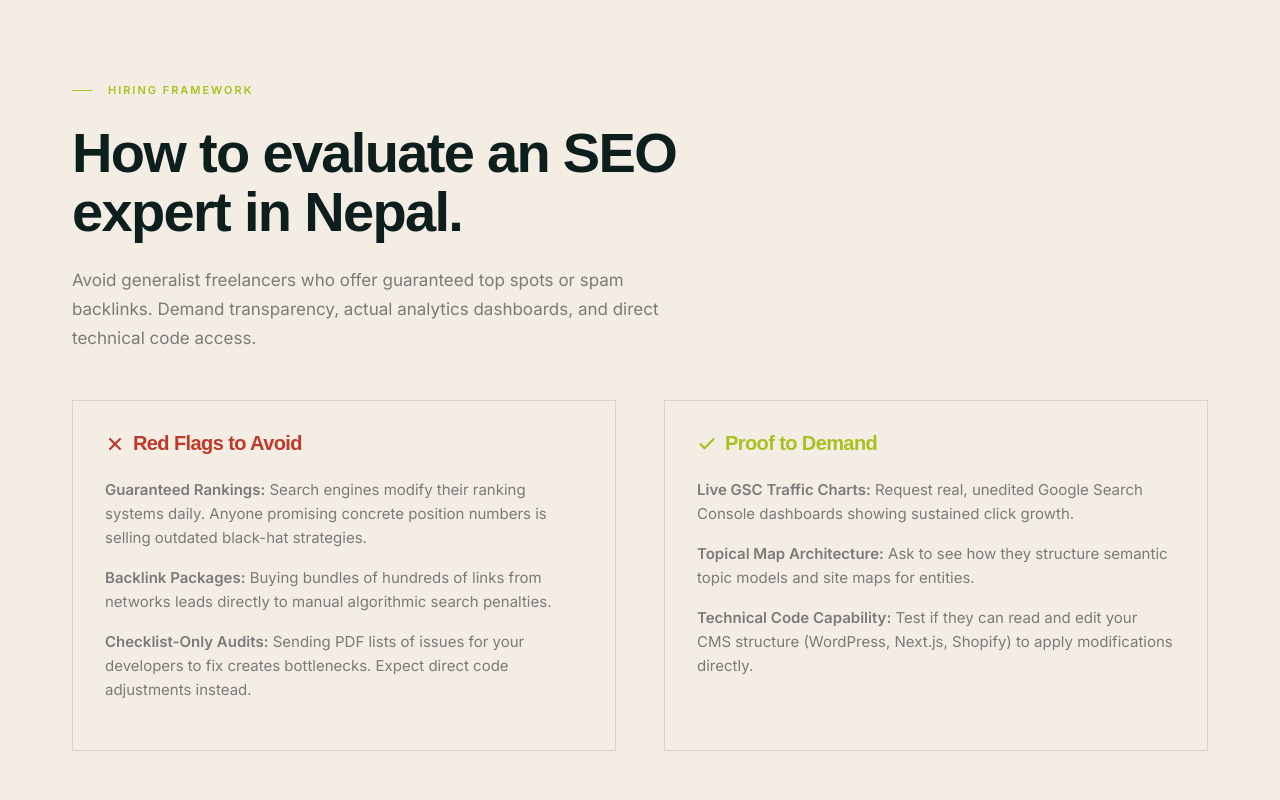
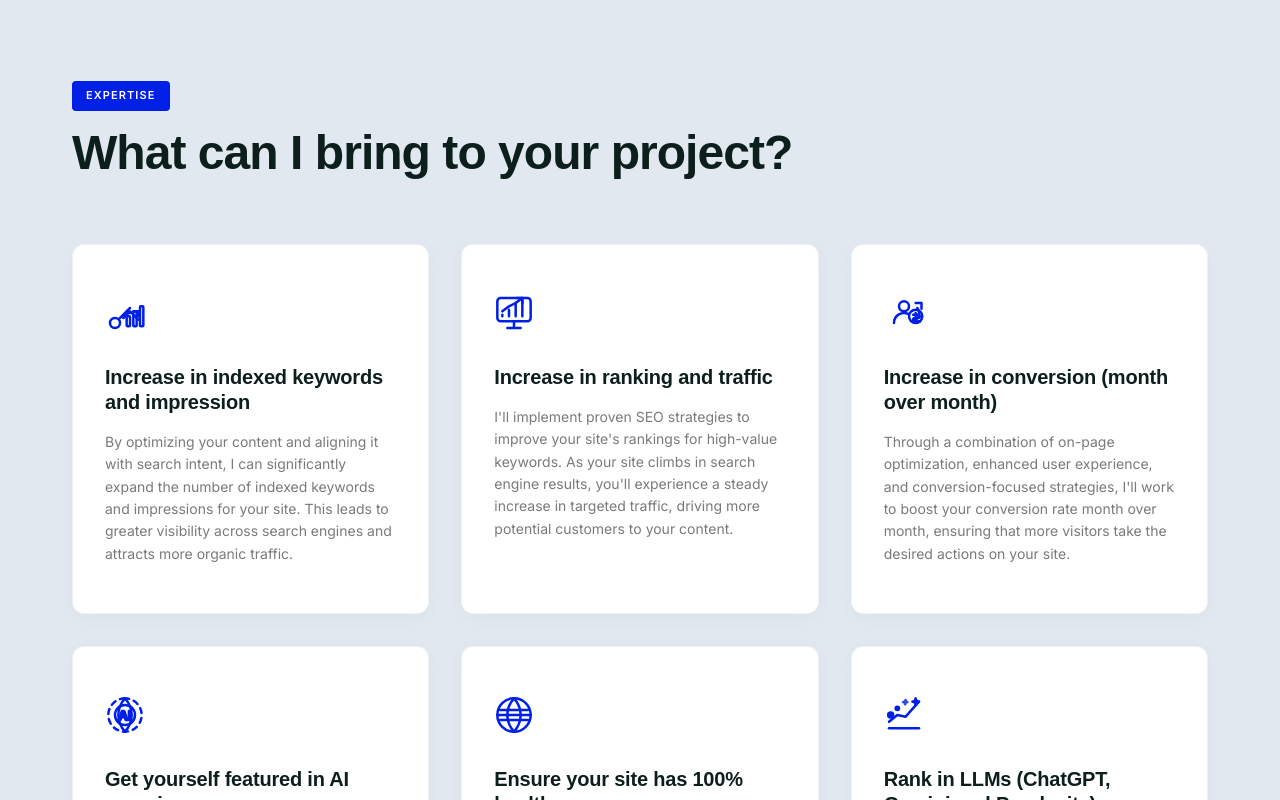
Before and after one commit to cartoonq474-cloud/Bishal-oli, a Next.js app: page /seo-expert-nepal in a window 1280 px wide. Shown: the part 2660-3460 px from the top of the page. Built offline with nearby package versions, Linux system fonts and the light colour scheme; a web font is replaced by a local one.

Commit message:
feat: add 'What can I bring to your project?' expertise section

```diff
--- a/src/app/globals.css
+++ b/src/app/globals.css
@@ -2164,9 +2164,93 @@ p { font-size: 1.0625rem; line-height: 1.7; }
     background: var(--lime);
     border-radius: 2px;
   }
-
   .tool-item {
     flex: 0 0 220px;
     scroll-snap-align: center;
   }
 }
+
+/* === EXPERTISE SECTION === */
+.expertise-section {
+  background: #E2E8F0; /* Soft slate/blue-gray tint matching the image */
+  padding: var(--s16) 0;
+  border-bottom: 1px solid var(--border);
+}
+.expertise-header {
+  margin-bottom: var(--s8);
+}
+.expertise-badge {
+  display: inline-block;
+  padding: 6px 14px;
+  background: #0020E6; /* Vivid blue */
+  color: #ffffff;
+  font-family: var(--font-body);
+  font-size: 0.6875rem;
+  font-weight: 800;
+  letter-spacing: 0.1em;
+  text-transform: uppercase;
+  border-radius: 4px;
+  margin-bottom: var(--s2);
+}
+.expertise-title {
+  font-family: var(--font-display);
+  font-size: clamp(2rem, 4.5vw, 3rem);
+  font-weight: 900;
+  color: #0D1F1C;
+  line-height: 1.1;
+  letter-spacing: -0.02em;
+}
+.expertise-grid {
+  display: grid;
+  grid-template-columns: repeat(3, 1fr);
+  gap: var(--s4);
+}
+.expertise-card {
+  background: #ffffff;
+  border-radius: 12px;
+  padding: var(--s6) var(--s4);
+  box-shadow: 0 4px 20px rgba(0, 0, 0, 0.03);
+  border: 1px solid rgba(13,31,28,0.06);
+  transition: transform var(--transition), box-shadow var(--transition), border-color var(--transition);
+  display: flex;
+  flex-direction: column;
+}
+.expertise-card:hover {
+  transform: translateY(-4px);
+  box-shadow: 0 12px 30px rgba(0, 32, 230, 0.06);
+  border-color: rgba(0, 32, 230, 0.2);
+}
+.expertise-icon-wrap {
+  margin-bottom: var(--s4);
+  color: #0020E6; /* Matching the blue icon color from the image */
+  display: flex;
+  align-items: center;
+  justify-content: flex-start;
+}
+.expertise-card h3 {
+  font-family: var(--font-display);
+  font-size: 1.25rem;
+  font-weight: 800;
+  color: #0D1F1C;
+  margin-bottom: var(--s2);
+  line-height: 1.25;
+  letter-spacing: -0.01em;
+}
+.expertise-card p {
+  font-family: var(--font-body);
+  font-size: 0.875rem;
+  line-height: 1.6;
+  color: var(--gray);
+  flex: 1;
+}
+
+@media (max-width: 1024px) {
+  .expertise-grid {
+    grid-template-columns: 1fr 1fr;
+  }
+}
+@media (max-width: 768px) {
+  .expertise-grid {
+    grid-template-columns: 1fr;
+  }
+}
--- a/src/app/seo-expert-nepal/page.js
+++ b/src/app/seo-expert-nepal/page.js
@@ -193,6 +193,104 @@ export default function SeoExpertNepal() {
                 <p>{p.text}</p>
               </div>
             ))}
+          </div>
+        </div>
+      </section>
+
+      {/* SECTION: WHAT CAN I BRING TO YOUR PROJECT? (EXPERTISE) */}
+      <section className="expertise-section" aria-labelledby="expertiseHeading">
+        <div className="container">
+          <div className="expertise-header">
+            <span className="expertise-badge">Expertise</span>
+            <h2 className="expertise-title" id="expertiseHeading">What can I bring to your project?</h2>
+          </div>
+
+          <div className="expertise-grid">
+            <div className="expertise-card">
+              <div className="expertise-icon-wrap">
+                <svg width="40" height="40" viewBox="0 0 24 24" fill="none" stroke="currentColor" strokeWidth="1.5" strokeLinecap="round" strokeLinejoin="round" aria-hidden="true">
+                  <circle cx="6" cy="18" r="3" />
+                  <path d="M8.5 15.5L15 9M11.5 12.5l1.5 1.5M13.5 10.5l1.5 1.5" />
+                  <rect x="13" y="14" width="2" height="6" rx="0.5" />
+                  <rect x="17" y="11" width="2" height="9" rx="0.5" />
+                  <rect x="21" y="8" width="2" height="12" rx="0.5" />
+                  <path d="M11 15l4-4 5 5" />
+                  <path d="M17 11h3v3" />
+                </svg>
+              </div>
+              <h3>Increase in indexed keywords and impression</h3>
+              <p>By optimizing your content and aligning it with search intent, I can significantly expand the number of indexed keywords and impressions for your site. This leads to greater visibility across search engines and attracts more organic traffic.</p>
+            </div>
+
+            <div className="expertise-card">
+              <div className="expertise-icon-wrap">
+                <svg width="40" height="40" viewBox="0 0 24 24" fill="none" stroke="currentColor" strokeWidth="1.5" strokeLinecap="round" strokeLinejoin="round" aria-hidden="true">
+                  <rect x="2" y="3" width="20" height="14" rx="2" />
+                  <path d="M8 21h8M12 17v4" />
+                  <path d="M5 14v-1M9 14V10M13 14V6M17 14V4" />
+                  <path d="M5 11l4-3 4-2 4-3" />
+                  <path d="M14 3h3v3" />
+                </svg>
+              </div>
+              <h3>Increase in ranking and traffic</h3>
+              <p>I'll implement proven SEO strategies to improve your site's rankings for high-value keywords. As your site climbs in search engine results, you'll experience a steady increase in targeted traffic, driving more potential customers to your content.</p>
+            </div>
+
+            <div className="expertise-card">
+              <div className="expertise-icon-wrap">
+                <svg width="40" height="40" viewBox="0 0 24 24" fill="none" stroke="currentColor" strokeWidth="1.5" strokeLinecap="round" strokeLinejoin="round" aria-hidden="true">
+                  <path d="M12 11a3 3 0 1 0 0-6 3 3 0 0 0 0 6z" />
+                  <path d="M6 18a6 6 0 0 1 8.8-5.3" />
+                  <path d="M17 17a5 5 0 0 0 3-8" />
+                  <path d="M19 6h3.5v3.5" />
+                  <circle cx="19" cy="14" r="4" />
+                  <path d="M19 12v4M17.5 13h3c.5 0 1 .5 1 1s-.5 1-1 1h-2c-.5 0-1 .5-1 1s.5 1 1 1h3" />
+                </svg>
+              </div>
+              <h3>Increase in conversion (month over month)</h3>
+              <p>Through a combination of on-page optimization, enhanced user experience, and conversion-focused strategies, I'll work to boost your conversion rate month over month, ensuring that more visitors take the desired actions on your site.</p>
+            </div>
+
+            <div className="expertise-card">
+              <div className="expertise-icon-wrap">
+                <svg width="40" height="40" viewBox="0 0 24 24" fill="none" stroke="currentColor" strokeWidth="1.5" strokeLinecap="round" strokeLinejoin="round" aria-hidden="true">
+                  <circle cx="12" cy="12" r="6" />
+                  <path d="M12 2C6.48 2 2 6.48 2 12s4.48 10 10 10 10-4.48 10-10S17.52 2 12 2z" strokeDasharray="3 3" />
+                  <path d="M12 2a15.3 15.3 0 0 1 4 10 15.3 15.3 0 0 1-4 10" />
+                  <path d="M12 2a15.3 15.3 0 0 0-4 10 15.3 15.3 0 0 0 4 10" />
+                  <text x="12" y="15" fontFamily="var(--font-display), sans-serif" fontSize="8" fontWeight="800" textAnchor="middle" fill="currentColor">AI</text>
+                </svg>
+              </div>
+              <h3>Get yourself featured in AI overviews</h3>
+              <p>I structure your content using semantic schema, entity tags, and direct answer formats optimized for search engine AI models. This positions your site to win Google's AI Overview answers and drive high-authority search placements.</p>
+            </div>
+
+            <div className="expertise-card">
+              <div className="expertise-icon-wrap">
+                <svg width="40" height="40" viewBox="0 0 24 24" fill="none" stroke="currentColor" strokeWidth="1.5" strokeLinecap="round" strokeLinejoin="round" aria-hidden="true">
+                  <circle cx="12" cy="12" r="10" />
+                  <path d="M2 12h20M12 2a15.3 15.3 0 0 1 4 10 15.3 15.3 0 0 1-4 10 15.3 15.3 0 0 1-4-10 15.3 15.3 0 0 1 4-10z" />
+                  <path d="M3.6 9h16.8M3.6 15h16.8" />
+                </svg>
+              </div>
+              <h3>Ensure your site has 100% health score</h3>
+              <p>Through deep technical audits, I resolve crawling errors, fix broken links, optimize site performance (Core Web Vitals), and secure your indexation pathways. A clean, healthy site ranks faster and crawls more efficiently.</p>
+            </div>
+
+            <div className="expertise-card">
+              <div className="expertise-icon-wrap">
+                <svg width="40" height="40" viewBox="0 0 24 24" fill="none" stroke="currentColor" strokeWidth="1.5" strokeLinecap="round" strokeLinejoin="round" aria-hidden="true">
+                  <path d="M3 20h18" />
+                  <path d="M3 16l5-4 5 1 8-9" />
+                  <path d="M19 2l.5 1.5L21 4l-1.5.5L19 6l-.5-1.5L17 4l1.5-.5z" fill="currentColor" />
+                  <path d="M13 3l.3 1L14 4.3l-1 .3-.3 1-.3-1-1-.3 1-.3z" fill="currentColor" opacity="0.8" />
+                  <circle cx="8" cy="8" r="1" fill="currentColor" />
+                  <circle cx="4" cy="12" r="1.5" fill="currentColor" />
+                </svg>
+              </div>
+              <h3>Rank in LLMs (ChatGPT, Gemini and Perplexity)</h3>
+              <p>I optimize your brand's data footprint for Large Language Models. By targeting conversational context, structured facts, and citation loops, I ensure your business is recommended as a top reference when users query AI assistants.</p>
+            </div>
           </div>
         </div>
       </section>
```
